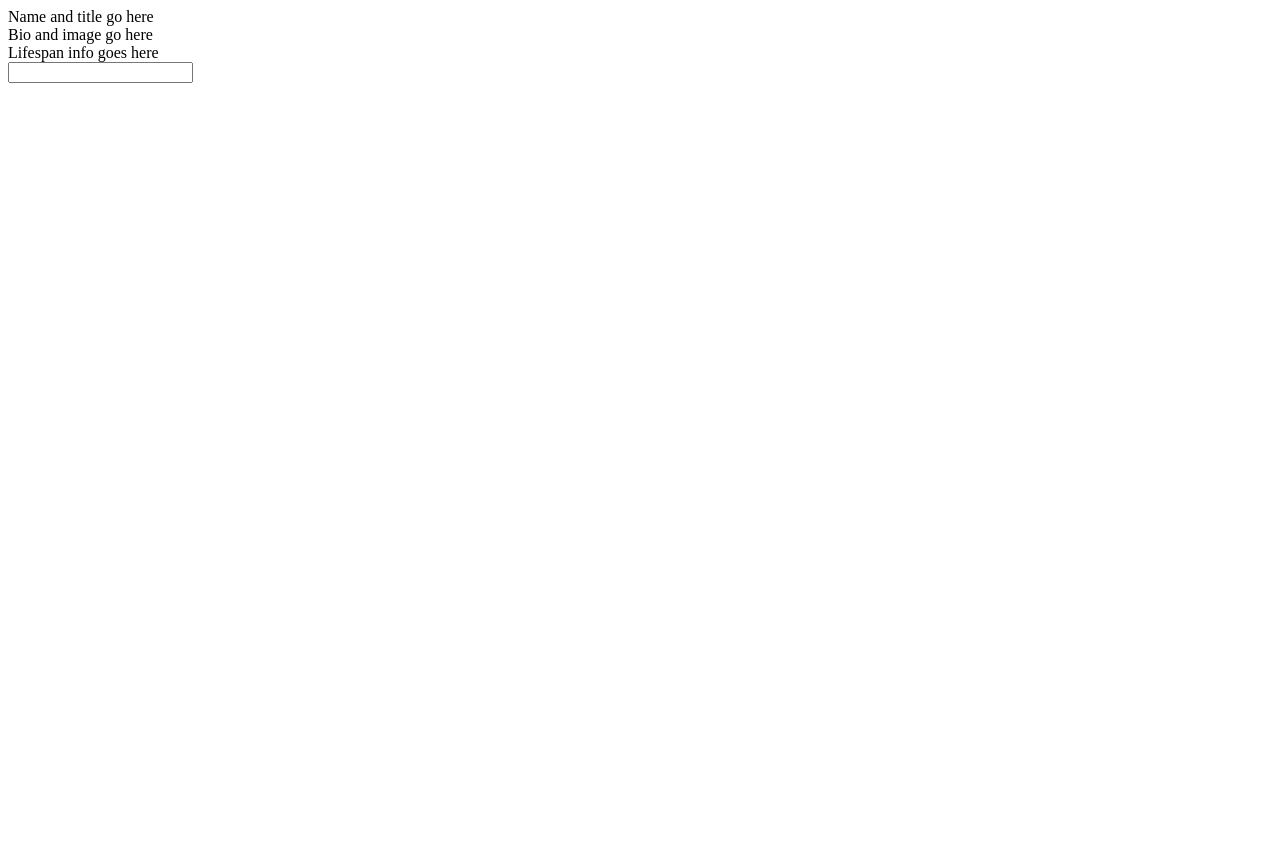
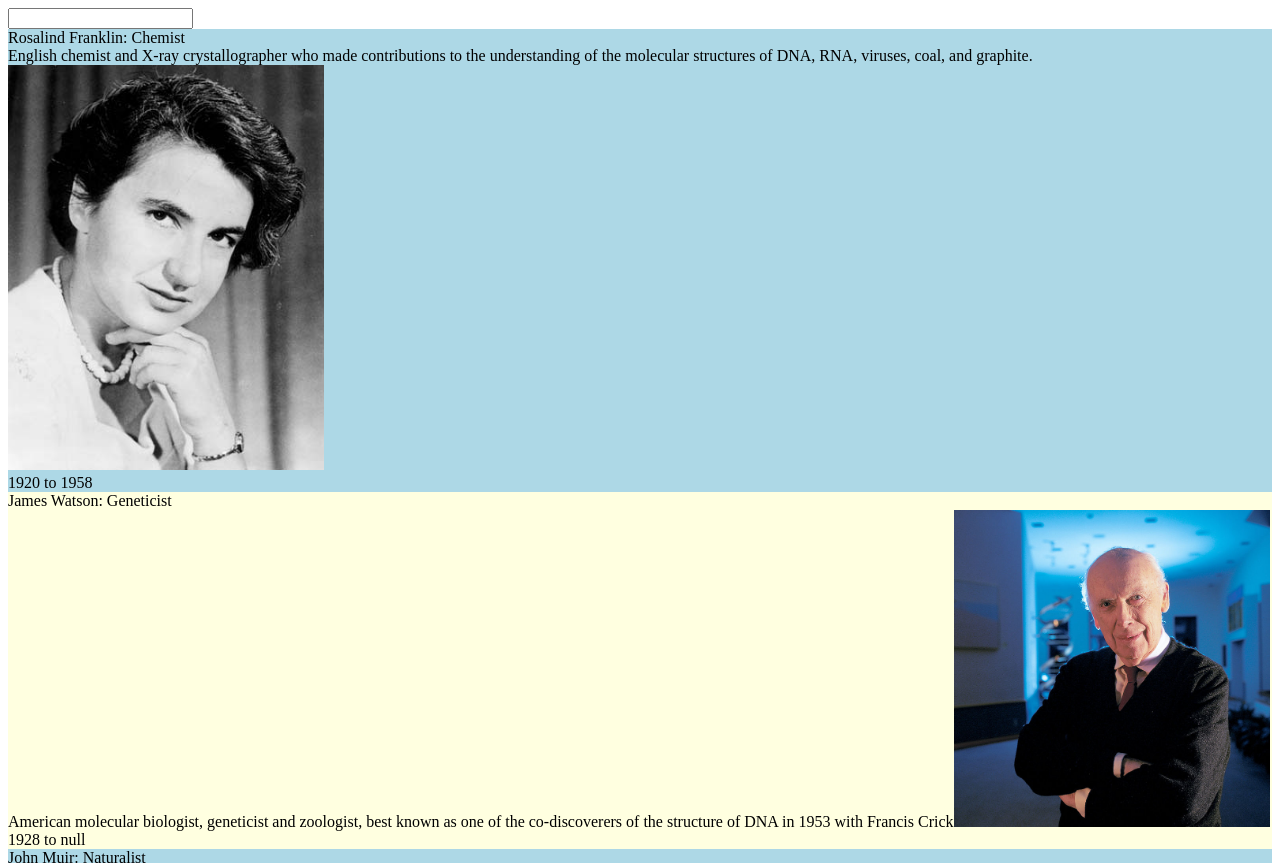
Before and after one commit to jessicakilby/wysiwyg, a plain HTML site: page index.html in a window 1280 px wide. Shown: the top 863 px of the page. Before the commit the page ends 800 px from the top, so only its background shows below. Drawn offline with Linux system fonts and the light colour scheme.

Commit message:
latest update

```diff
--- a/index.html
+++ b/index.html
@@ -5,11 +5,6 @@
 	<link rel="stylesheet" href="wysiwyg.css">
 </head>
 <body>
-	<div>
-		<header>Name and title go here</header>
-		<section>Bio and image go here</section>
-		<footer>Lifespan info goes here</footer>
-	</div>
 	<input type="text" value="">
 	<div id="output"></div>
 
--- a/wysiwyg.css
+++ b/wysiwyg.css
@@ -0,0 +1,10 @@
+img {
+	height: 25%;
+	width: 25%;
+}
+.people__container{
+	background-color: lightblue;
+}
+.people__container:nth-child(even) {
+	background-color: lightyellow;
+}
--- a/wysiwyg.js
+++ b/wysiwyg.js
@@ -63,17 +63,15 @@ var people = [
 
 var counter = 0;
 var outputEl = document.getElementById("output");
-for (; counter < 5; counter++) {
-  // Give each person element a unique identifier
-  outputEl.innerHTML += `<div class="person__container" id="person--${counter}"></div>`;
+
+for (; counter < 6; counter++) {
+  outputEl.innerHTML += `<div class="people__container" id="people--${counter}"><header>${people[counter].name}: ${people[counter].title}</header><section>${people[counter].bio}<img src="${people[counter].image}"></section><footer>${people[counter].lifespan.birth} to ${people[counter].lifespan.death}</footer></div>`;
 }
 
-// Now containerEl will have elements in it
-var containerEl = document.getElementsByClassName("person__container");
+var containerEl = document.getElementsByClassName("people__container");
 
-// Event listeners are created
 for (var i = 0; i < containerEl.length; i++) {
   containerEl[i].addEventListener("click", function (event) {
-    // Logic to execute when the element is clicked
+
   });
 };
```
